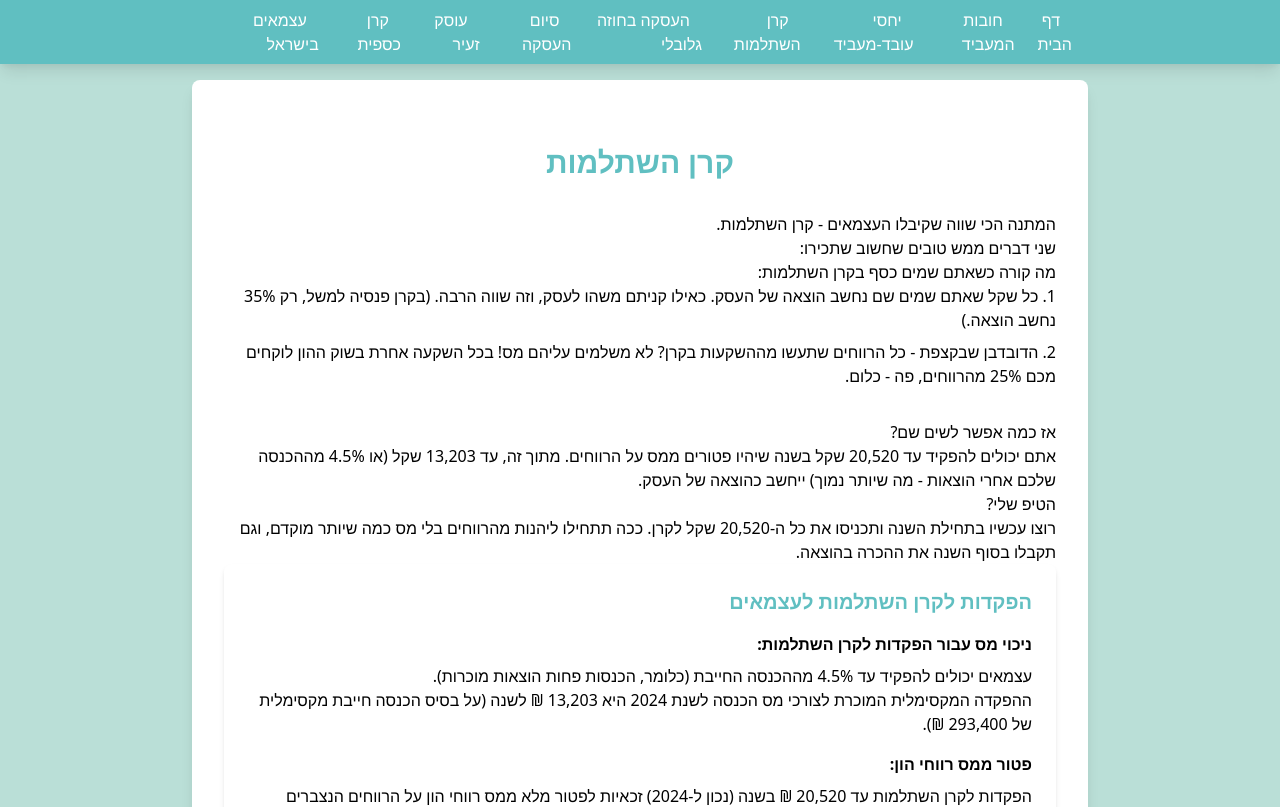
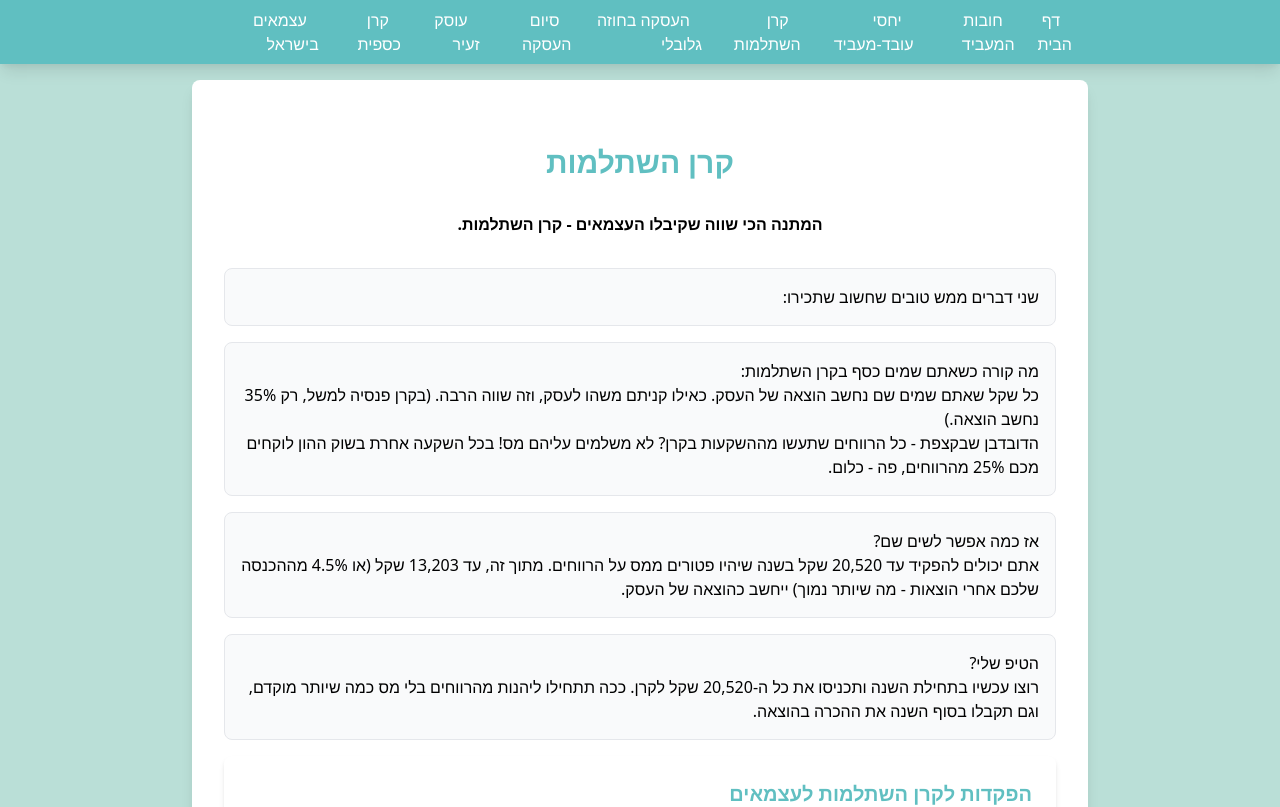
Before and after one commit to Zevik/Atsmai, a Next.js app: page /deposit-fund-for-freelancers in a window 1280 px wide. Shown: the top 807 px of the page. Built offline with nearby package versions, Linux system fonts and the light colour scheme.

Commit message:
Style 'קרן השתלמות' page with boxed regions and center introductory text

```diff
--- a/pages/deposit-fund-for-freelancers.js
+++ b/pages/deposit-fund-for-freelancers.js
@@ -7,18 +7,31 @@ const DepositFundForFreelancers = () => {
         {/* Move the title to the top */}
         <h1 className="text-3xl font-bold mb-8 text-primary text-center mt-8">קרן השתלמות</h1>
 
-        {/* Add introductory content */}
-        <p>המתנה הכי שווה שקיבלו העצמאים - קרן השתלמות.</p>
+        {/* Centered introductory text */}
+        <div className="text-center mb-8">
+          <p className="font-semibold">המתנה הכי שווה שקיבלו העצמאים - קרן השתלמות.</p>
+        </div>
+
+        {/* Wrap the following content in boxed regions */}
+        <div className="border p-4 mb-4 rounded-lg bg-gray-50">
           <p>שני דברים ממש טובים שחשוב שתכירו:</p>
+        </div>
+
+        <div className="border p-4 mb-4 rounded-lg bg-gray-50">
           <p>מה קורה כשאתם שמים כסף בקרן השתלמות:</p>
-        <ol className="list-decimal list-inside mb-8">
-          <li>כל שקל שאתם שמים שם נחשב הוצאה של העסק. כאילו קניתם משהו לעסק, וזה שווה הרבה. (בקרן פנסיה למשל, רק 35% נחשב הוצאה.)</li>
-          <li>הדובדבן שבקצפת - כל הרווחים שתעשו מההשקעות בקרן? לא משלמים עליהם מס! בכל השקעה אחרת בשוק ההון לוקחים מכם 25% מהרווחים, פה - כלום.</li>
-        </ol>
+          <p>כל שקל שאתם שמים שם נחשב הוצאה של העסק. כאילו קניתם משהו לעסק, וזה שווה הרבה. (בקרן פנסיה למשל, רק 35% נחשב הוצאה.)</p>
+          <p>הדובדבן שבקצפת - כל הרווחים שתעשו מההשקעות בקרן? לא משלמים עליהם מס! בכל השקעה אחרת בשוק ההון לוקחים מכם 25% מהרווחים, פה - כלום.</p>
+        </div>
+
+        <div className="border p-4 mb-4 rounded-lg bg-gray-50">
           <p>אז כמה אפשר לשים שם?</p>
           <p>אתם יכולים להפקיד עד 20,520 שקל בשנה שיהיו פטורים ממס על הרווחים. מתוך זה, עד 13,203 שקל (או 4.5% מההכנסה שלכם אחרי הוצאות - מה שיותר נמוך) ייחשב כהוצאה של העסק.</p>
+        </div>
+
+        <div className="border p-4 mb-4 rounded-lg bg-gray-50">
           <p>הטיפ שלי?</p>
           <p>רוצו עכשיו בתחילת השנה ותכניסו את כל ה-20,520 שקל לקרן. ככה תתחילו ליהנות מהרווחים בלי מס כמה שיותר מוקדם, וגם תקבלו בסוף השנה את ההכרה בהוצאה.</p>
+        </div>
 
         {/* מבוא */}
         <section className="mb-8">
@@ -54,7 +67,7 @@ const DepositFundForFreelancers = () => {
           <p>עצמאי עם הכנסה חייבת של 200,000 ₪:</p>
           <ul className="list-disc list-inside ml-4 space-y-2">
             <li>מפקיד 9,000 ₪ לקרן השתלמות.</li>
-            <li>4.5% מהכנסה זו (9,000 ₪) יוכרו כהוצאה מוכרת.</li>
+            <li>4.5% מההכנסה זו (9,000 ₪) יוכרו כהוצאה מוכרת.</li>
             <li>הרווח החייב במס יפחת ל-191,000 ₪.</li>
             <li>מפקיד סכום נוסף של 11,520 ₪ (כך שהסכום הכולל מגיע ל-20,520 ₪).</li>
             <li>על החלק הנוסף אין ניכוי כהוצאה מוכרת.</li>
```
Lines whose indentation alone changed are shown as unchanged.
